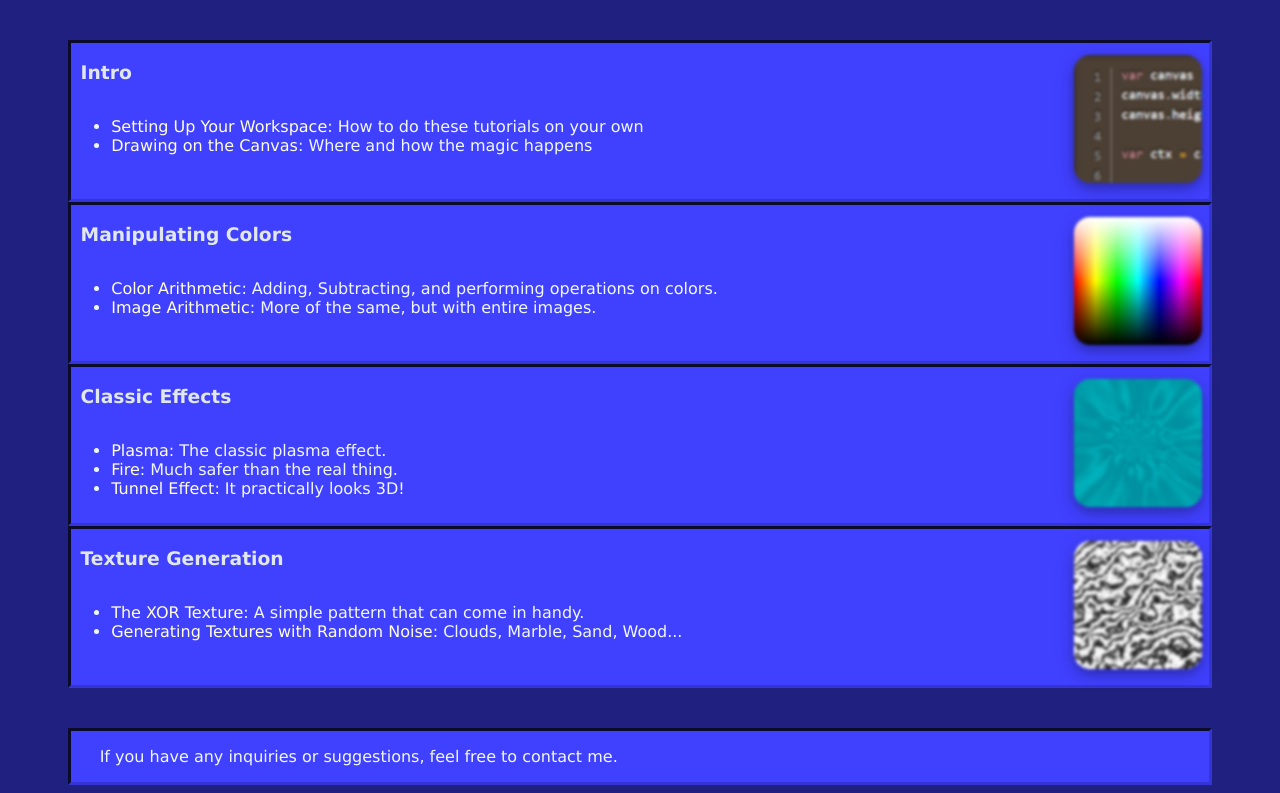
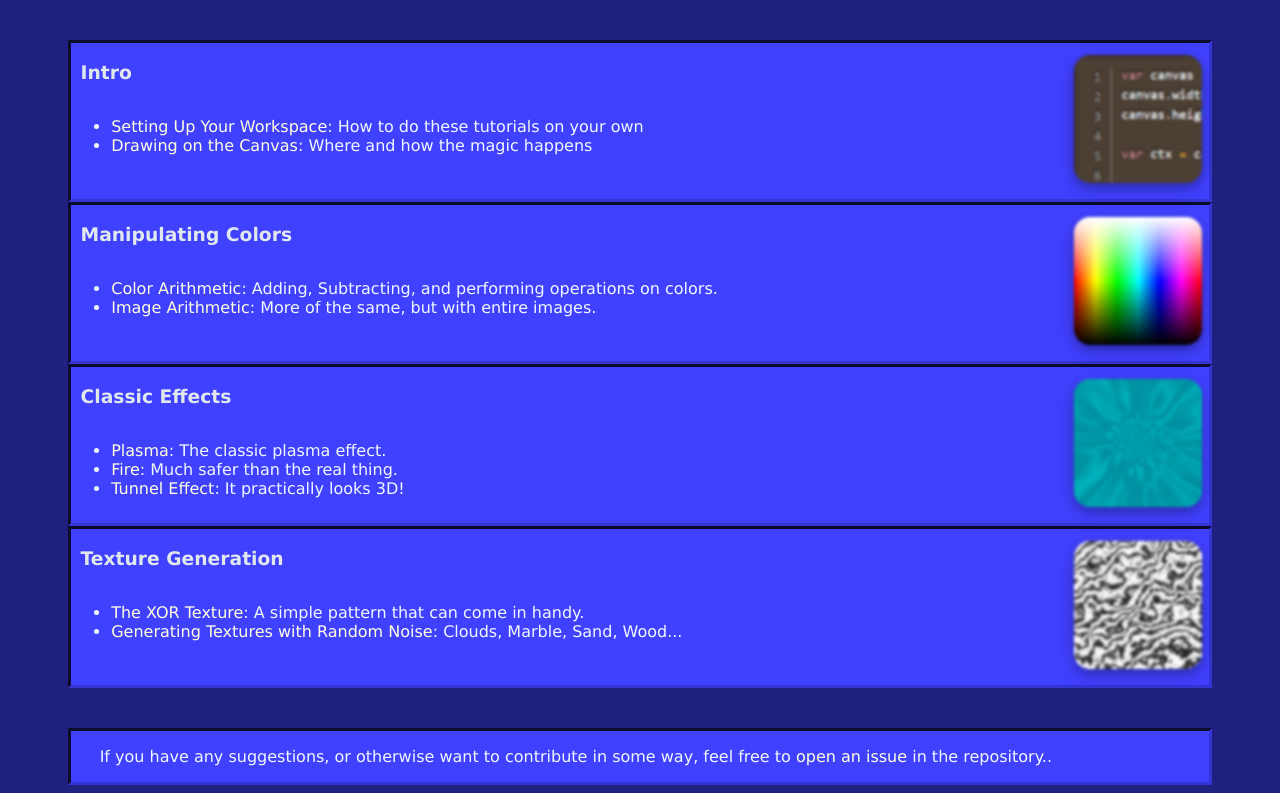
Before and after one commit to InvisibleWater/MattGraphicsTutorials, a plain HTML site: page index.html in a window 1280 px wide. Shown: the part 95-888 px from the top of the page. Drawn offline with Linux system fonts and the light colour scheme.

Commit message:
Update index.html

```diff
--- a/index.html
+++ b/index.html
@@ -50,6 +50,6 @@
 			</div>
 			<img class="category-icon" width="128" height="128" src="textures/images/marbleExample.png">
 		</div>
-		<footer class="menu-footer"><noscript>These tutorials require Javascript to be enabled in order to work properly.</noscript><p>If you have any inquiries or suggestions, feel free to contact me.</p></footer>
+		<footer class="menu-footer"><noscript>These tutorials require Javascript to be enabled in order to work properly.</noscript><p>If you have any suggestions, or otherwise want to contribute in some way, feel free to <a href="https://github.com/InvisibleWater/MattGraphicsTutorials/issues" target="_blank">open an issue</a> in the repository..</p></footer>
 	</body>
 </html>
```
